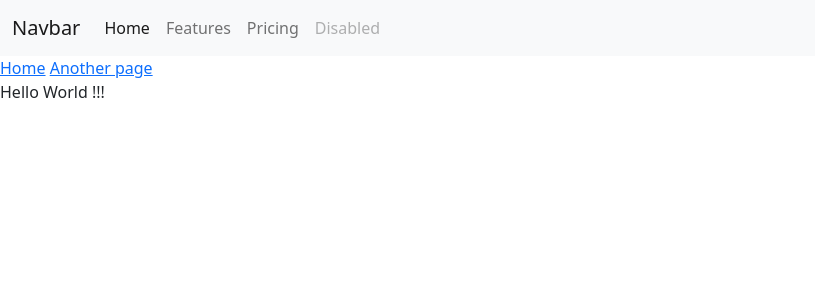
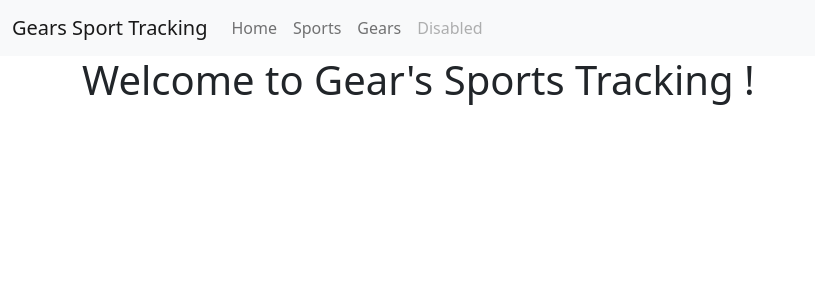
Before and after one commit to Fabien-Drx/sportstrack, a Flask app: page / in a window 1280 px wide. Shown: the top 300 px of the page, without its empty margins (0-815 px from the left). Run offline with Flask 2, Linux system fonts and the light colour scheme.

Commit message:
Update base en index with new styles and nav

```diff
--- a/templates/base.html
+++ b/templates/base.html
@@ -9,20 +9,20 @@
 <body>
     <nav class="navbar navbar-expand-lg navbar-light bg-light">
       <div class="container-fluid">
-        <a class="navbar-brand" href="#">Navbar</a>
+        <a class="navbar-brand" href="{{ url_for('index') }}">Gears Sport Tracking</a>
         <button class="navbar-toggler" type="button" data-bs-toggle="collapse" data-bs-target="#navbarNav" aria-controls="navbarNav" aria-expanded="false" aria-label="Toggle navigation">
           <span class="navbar-toggler-icon"></span>
         </button>
         <div class="collapse navbar-collapse" id="navbarNav">
           <ul class="navbar-nav">
             <li class="nav-item">
-              <a class="nav-link active" aria-current="page" href="#">Home</a>
+              <a class="nav-link {{ page_home_active }}" aria-current="page" href="{{ url_for('index') }}">Home</a>
             </li>
             <li class="nav-item">
-              <a class="nav-link" href="#">Features</a>
+              <a class="nav-link {{ page_sports_active }}" aria-current="" href="{{ url_for('sports') }}">Sports</a>
             </li>
             <li class="nav-item">
-              <a class="nav-link" href="#">Pricing</a>
+              <a class="nav-link {{ page_gears_active }}" href="{{ url_for('gears') }}">Gears</a>
             </li>
             <li class="nav-item">
               <a class="nav-link disabled" href="#" tabindex="-1" aria-disabled="true">Disabled</a>
@@ -31,13 +31,12 @@
         </div>
       </div>
     </nav>
-    <div>
-        <a href="/">Home</a>
-        <a href="#">Another page</a>
-    </div>
-{% block content %}
 
-{% endblock %}
+<div class="container-sm">
+    {% block content %}
+
+    {% endblock %}
+</div>
 
 </body>
 </html>
--- a/templates/index.html
+++ b/templates/index.html
@@ -2,6 +2,6 @@
 
 {% block content %}
 
-    <p>Hello World !!!</p>
+     <H1 class="display-6">Welcome to Gear's Sports Tracking !</H1>
 
 {% endblock %}
```
